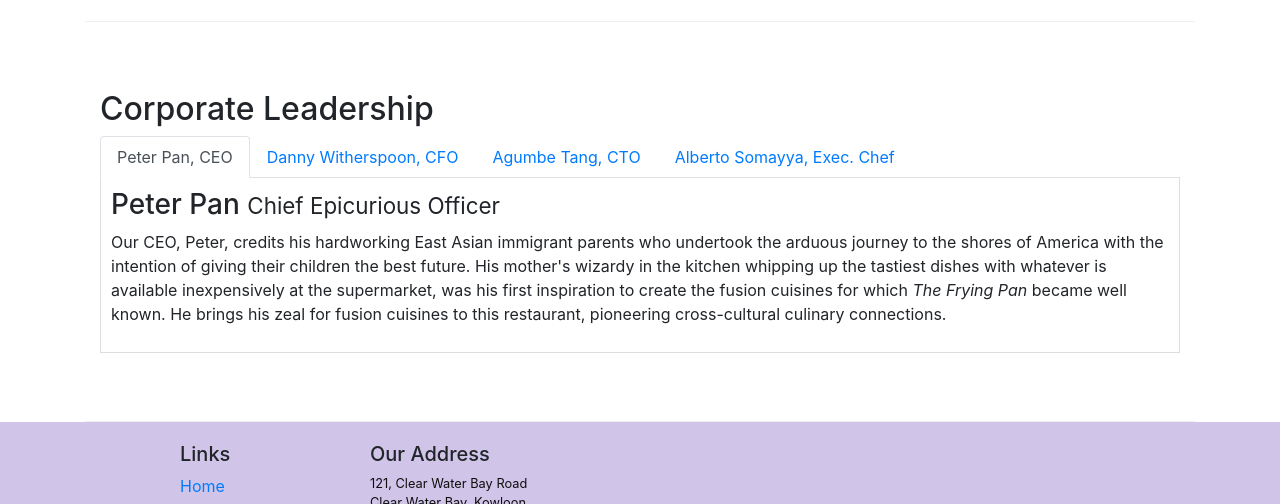
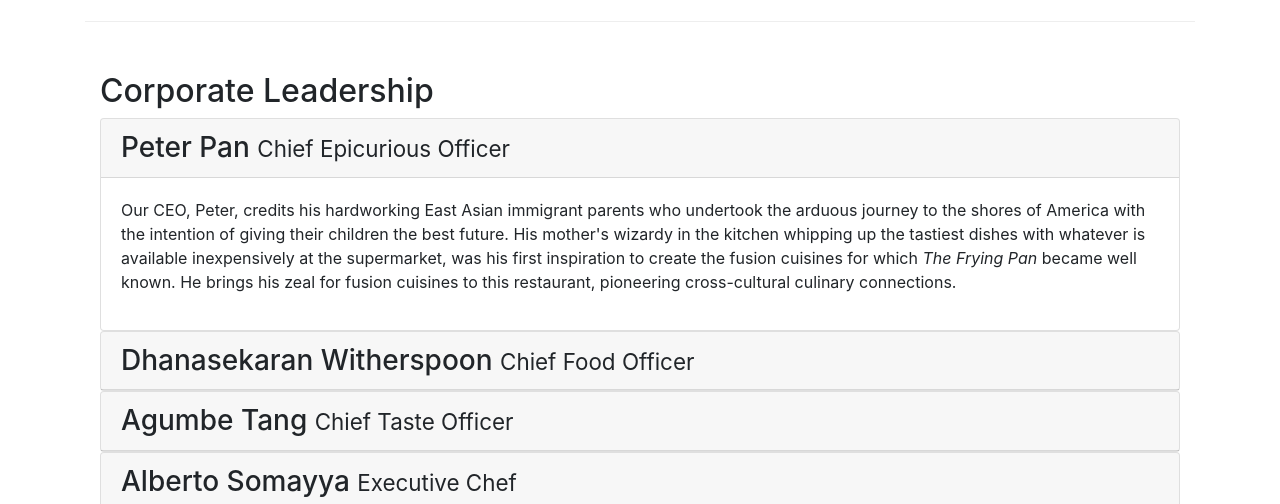
Before and after one commit to danicaCecile/CPSC5380Repo, a website: page aboutus.html in a window 1280 px wide. Shown: the part 843-1347 px from the top of the page. Drawn offline with nearby package versions, Linux system fonts and the light colour scheme.

Commit message:
changed from tab nav in corporate leadership to accordion

```diff
--- a/aboutus.html
+++ b/aboutus.html
@@ -81,46 +81,66 @@
         <div class="row row-content align-items-center">
             <div class="col">
                 <h2>Corporate Leadership</h2>
-                <ul class="nav nav-tabs">
-                    <li class="nav-item">
-                    <a class="nav-link active" href="#peter"
-                    role="tab" data-toggle="tab">Peter Pan, CEO</a>
-                    </li>
-                    <li class="nav-item">
-                    <a class="nav-link" href="#danny" role="tab"
-                    data-toggle="tab">Danny Witherspoon, CFO</a>
-                    </li>
-                    <li class="nav-item">
-                    <a class="nav-link" href="#agumbe"role="tab"
-                    data-toggle="tab">Agumbe Tang, CTO</a>
-                    </li>
-                    <li class="nav-item">
-                    <a class="nav-link" href="#alberto" role="tab"
-                    data-toggle="tab">Alberto Somayya, Exec. Chef</a>
-                    </li>
-                </ul>
 
-                <div class="tab-content">
+                <div id="accordion">
 
-                    <div role="tabpanel" class="tab-pane fade show active" id="peter">
-                        <h3>Peter Pan <small>Chief Epicurious Officer</small></h3>
-                        <p>Our CEO, Peter, credits his hardworking East Asian immigrant parents who undertook the arduous journey to the shores of America with the intention of giving their children the best future. His mother's wizardy in the kitchen whipping up the tastiest dishes with whatever is available inexpensively at the supermarket, was his first inspiration to create the fusion cuisines for which <em>The Frying Pan</em> became well known. He brings his zeal for fusion cuisines to this restaurant, pioneering cross-cultural culinary connections.</p>
+                    <div class="card">
+                        <div class="card-header" role="tab" id="peterhead">
+                            <h3 class="mb-0">
+                                <a data-toggle="collapse" data-target="#peter">
+                                Peter Pan <small>Chief Epicurious Officer</small>
+                                </a>
+                            </h3>
+                        </div>
+                        <div class="collapse show" id="peter" dataparent="#accordion">
+                            <div class="card-body">
+                                <p class="d-none d-sm-block">Our CEO, Peter, credits his hardworking East Asian immigrant parents who undertook the arduous journey to the shores of America with the intention of giving their children the best future. His mother's wizardy in the kitchen whipping up the tastiest dishes with whatever is available inexpensively at the supermarket, was his first inspiration to create the fusion cuisines for which <em>The Frying Pan</em> became well known. He brings his zeal for fusion cuisines to this restaurant, pioneering cross-cultural culinary connections.</p>
+                            </div>
+                        </div>
+                    </div>
+                    <div class="card">
+                        <div class="card-header" role="tab" id="dannyhead">
+                            <h3 class="mb-0">
+                                <a class="collapsed" data-toggle="collapse" data-target="#danny">
+                                Dhanasekaran Witherspoon <small>Chief Food Officer</small>
+                                </a>
+                            </h3>
+                        </div>
+                        <div class="collapse" id="danny" dataparent="#accordion">
+                            <div class="card-body">
+                                <p class="d-none d-sm-block">Our CFO, Danny, as he is affectionately referred to by his colleagues, comes from a long established family tradition in farming and produce. His experiences growing up on a farm in the Australian outback gave him great appreciation for varieties of food sources. As he puts it in his own words, <em>Everything that runs, wins, and everything that stays, pays!</em></p>
+                            </div>
+                        </div>
+                    </div>
+                        <div class="card">
+                            <div class="card-header" role="tab" id="agumbehead">
+                                <h3 class="mb-0">
+                                    <a class="collapsed" data-toggle="collapse" data-target="#agumbe">
+                                        Agumbe Tang <small>Chief Taste Officer</small>
+                                    </a>
+                                </h3>
+                            </div>
+                            <div class="collapse" id="agumbe" dataparent="#accordion">
+                                <div class="card-body">
+                                    <p class="d-none d-sm-block">Blessed with the most discerning gustatory sense, Agumbe, our CTO, personally ensures that every dish that we serve meets his exacting tastes. Our chefs dread the tongue lashing that ensues if their dish does not meet his exacting standards. He lives by his motto, <em>You click only if you survive my lick.</em></p>
+                                </div>
+                            </div>
+                        </div>
+                        <div class="card">
+                        <div class="card-header" role="tab" id="albertohead">
+                            <h3 class="mb-0">
+                                <a class="collapsed" data-toggle="collapse" data-target="#alberto">
+                                    Alberto Somayya <small>Executive Chef</small>
+                                </a>
+                            </h3>
+                        </div>
+                        <div class="collapse" id="alberto" dataparent="#accordion">
+                            <div class="card-body">
+                                <p class="d-none d-sm-block">Award winning three-star Michelin chef with wide International experience having worked closely with whos-who in the culinary world, he specializes in creating mouthwatering Indo-Italian fusion experiences. He says, <em>Put together the cuisines from the two craziest cultures, and you get a winning hit! Amma Mia!</em></em></p>
+                            </div>
+                        </div>
                     </div>
 
-                    <div role="tabpanel" class="tab-pane fade" id="danny">
-                        <h3>Dhanasekaran Witherspoon <small>Chief Food Officer</small></h3>
-                        <p>Our CFO, Danny, as he is affectionately referred to by his colleagues, comes from a long established family tradition in farming and produce. His experiences growing up on a farm in the Australian outback gave him great appreciation for varieties of food sources. As he puts it in his own words, <em>Everything that runs, wins, and everything that stays, pays!</em></p>
-                    </div>
-
-                    <div role="tabpanel" class="tab-pane fade" id="agumbe">
-                        <h3>Agumbe Tang <small>Chief Taste Officer</small></h3>
-                        <p>Blessed with the most discerning gustatory sense, Agumbe, our CTO, personally ensures that every dish that we serve meets his exacting tastes. Our chefs dread the tongue lashing that ensues if their dish does not meet his exacting standards. He lives by his motto, <em>You click only if you survive my lick.</em></p>
-                    </div>
-
-                    <div role="tabpanel" class="tab-pane fade" id="alberto">
-                        <h3>Alberto Somayya <small>Executive Chef</small></h3>
-                        <p>Award winning three-star Michelin chef with wide International experience having worked closely with whos-who in the culinary world, he specializes in creating mouthwatering Indo-Italian fusion experiences. He says, <em>Put together the cuisines from the two craziest cultures, and you get a winning hit! Amma Mia!</em></p>
-                    </div>
                 </div>
 
             </div>
```
